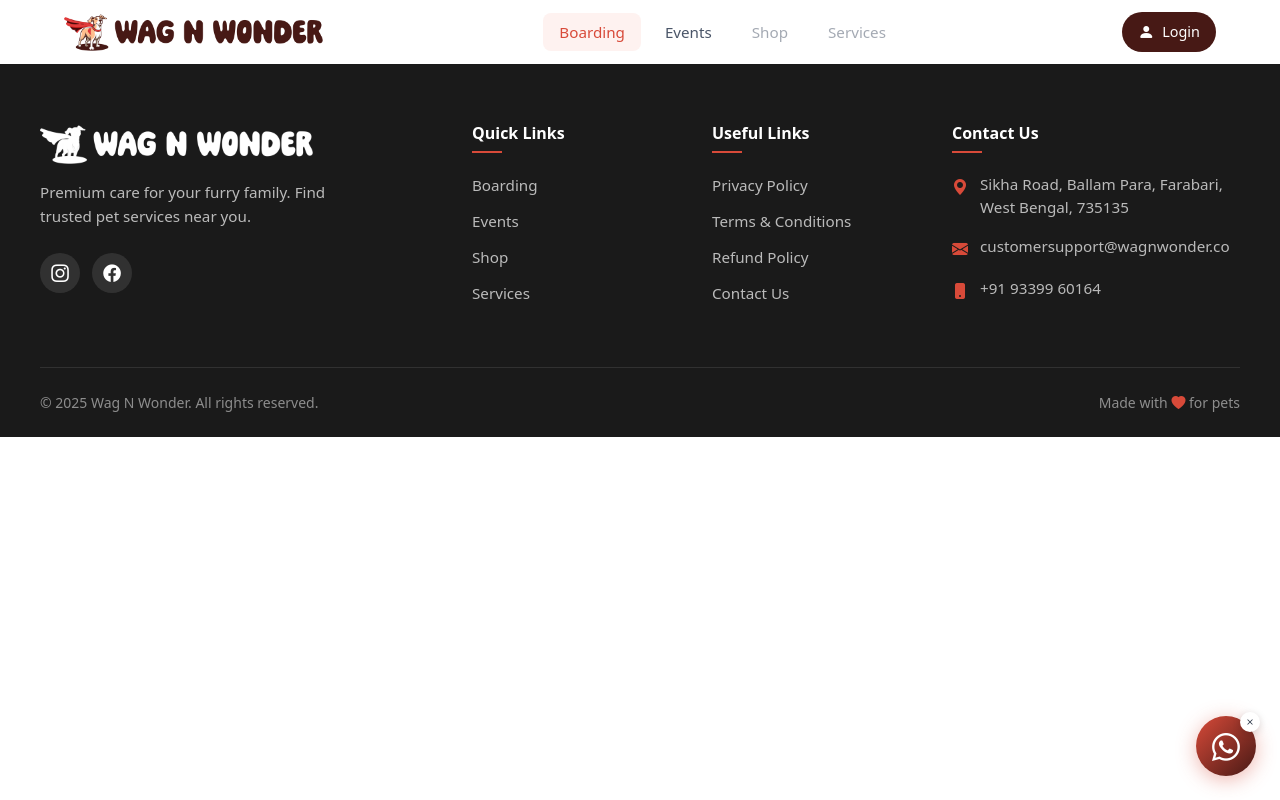
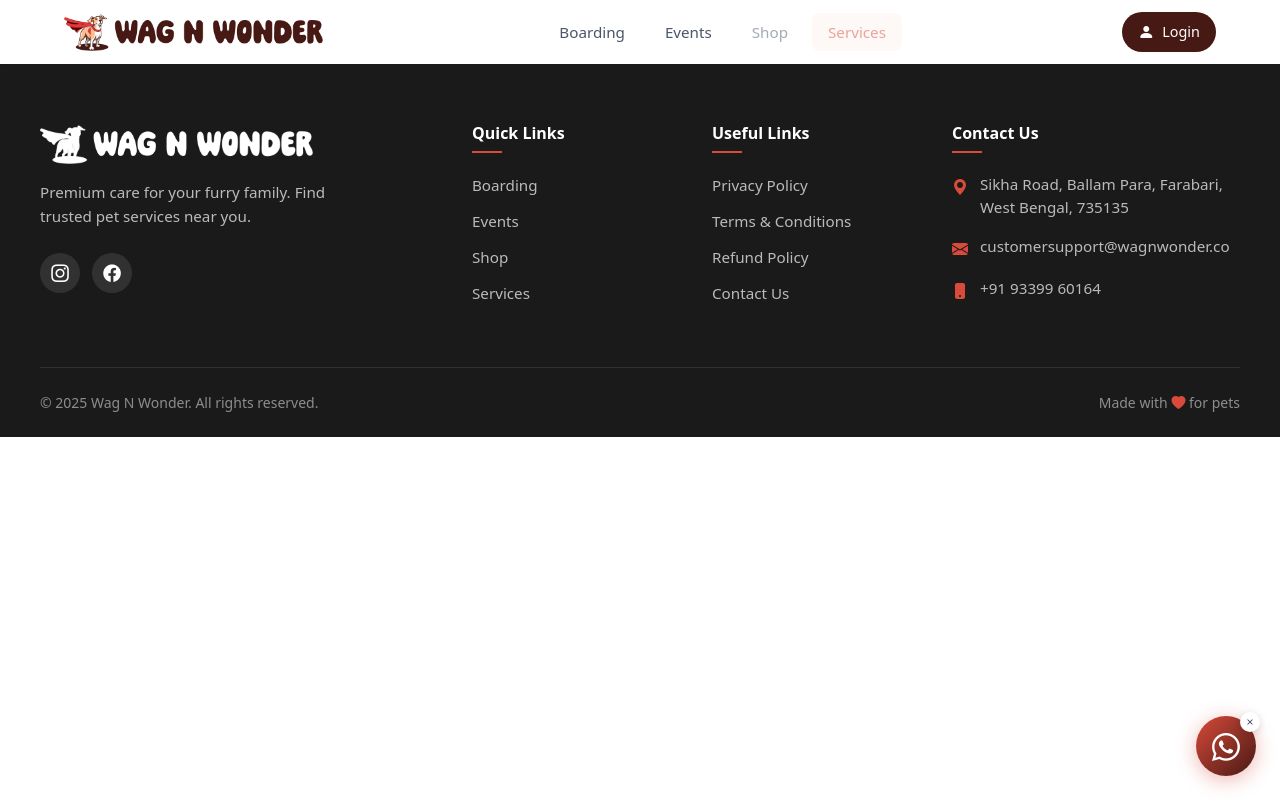
Before and after one commit to akashchauhanweb/wagnwonder-react, a React (Vite) app: page /services in a window 1280 px wide. Built offline with nearby package versions, Linux system fonts and the light colour scheme.

Commit message:
corrected event navigations

```diff
--- a/src/assets/components/Header.jsx
+++ b/src/assets/components/Header.jsx
@@ -1,5 +1,5 @@
-import { useState } from 'react';
-import { useNavigate } from 'react-router-dom';
+import { useState, useEffect } from 'react';
+import { useNavigate, useLocation } from 'react-router-dom';
 import logo from '../images/horizontal-compressed.png';
 import boardingIcon from '../icons/boarding.png';
 import eventsIcon from '../icons/events.png';
@@ -15,10 +15,31 @@ const NAV_LINKS = [
 
 function Header() {
     const navigate = useNavigate();
+    const location = useLocation();
     const isLoggedIn = !!localStorage.getItem("session_id");
+
+    // Determine active nav based on current path
+    const getActiveNavFromPath = (pathname) => {
+        // Check if path starts with any nav link path (except home)
+        for (const link of NAV_LINKS) {
+            if (link.path !== '/' && pathname.startsWith(link.path)) {
+                return link.label;
+            }
+        }
+        // Default to Boarding for home and unknown paths
+        return pathname === '/' ? 'Boarding' : localStorage.getItem("activeNav") || 'Boarding';
+    };
+
     const [activeNav, setActiveNav] = useState(() => {
-        return localStorage.getItem("activeNav") || "Boarding";
+        return getActiveNavFromPath(location.pathname);
     });
+
+    // Update activeNav when route changes
+    useEffect(() => {
+        const newActiveNav = getActiveNavFromPath(location.pathname);
+        setActiveNav(newActiveNav);
+        localStorage.setItem("activeNav", newActiveNav);
+    }, [location.pathname]);
 
     const handleUserClick = () => {
         navigate(isLoggedIn ? "/account" : "/login");
--- a/src/pages/HeroForm.jsx
+++ b/src/pages/HeroForm.jsx
@@ -10,8 +10,8 @@ import { callServicesApi } from "../assets/js/servicesApi";
 import { useNavigate } from "react-router-dom";
 
 const NAV_ITEMS = [
-    { label: 'Boarding', icon: boardingIcon, active: true },
-    { label: 'Events', icon: eventsIcon, comingSoon: true },
+    { label: 'Boarding', icon: boardingIcon, path: '/' },
+    { label: 'Events', icon: eventsIcon, path: '/events' },
     { label: 'Shop', icon: shopIcon, comingSoon: true },
     { label: 'Services', icon: servicesIcon, comingSoon: true },
 ];
@@ -191,6 +191,9 @@ function HeroForm() {
                                             setTimeout(() => setToastMessage(""), 3000);
                                         } else {
                                             setActiveTab(idx);
+                                            localStorage.setItem("activeNav", item.label);
+                                            window.dispatchEvent(new Event("activeNavChanged"));
+                                            navigate(item.path);
                                         }
                                     }}
                                 >
```
